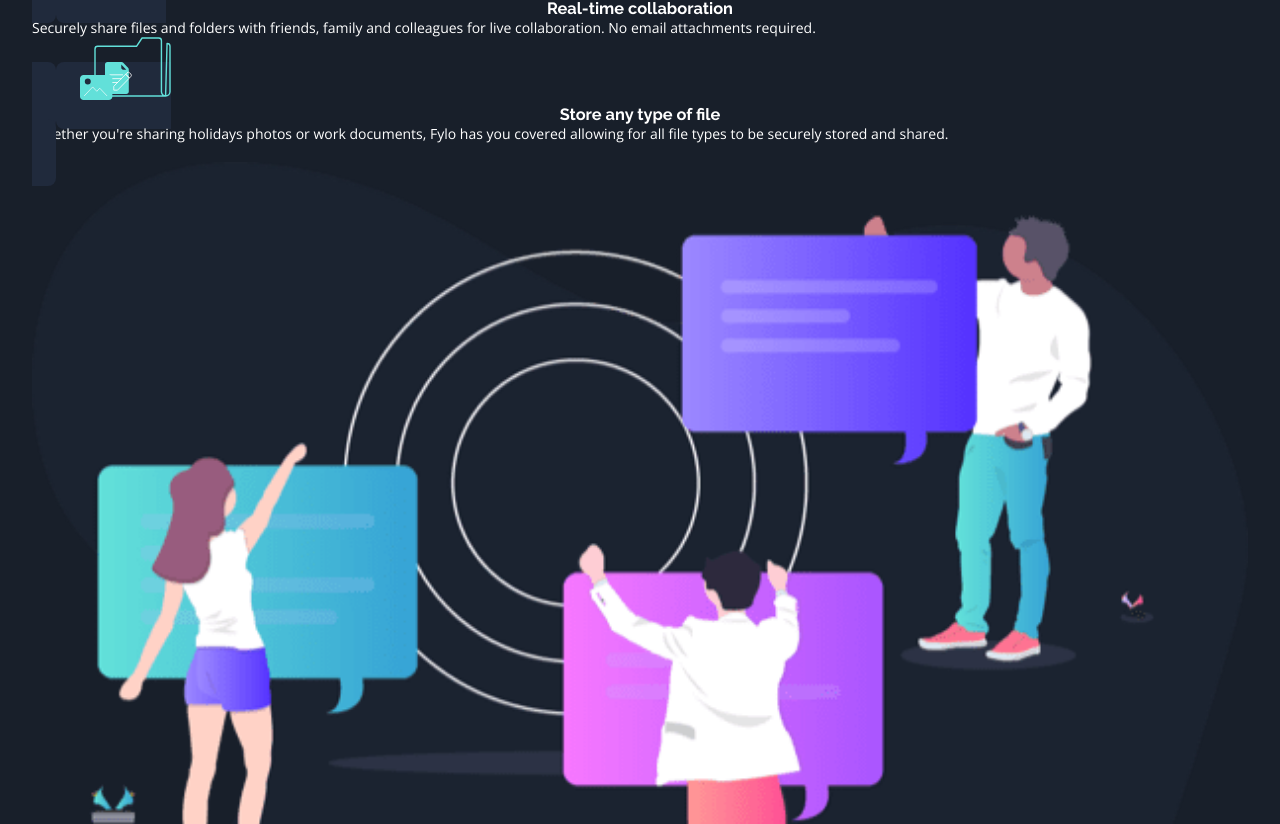
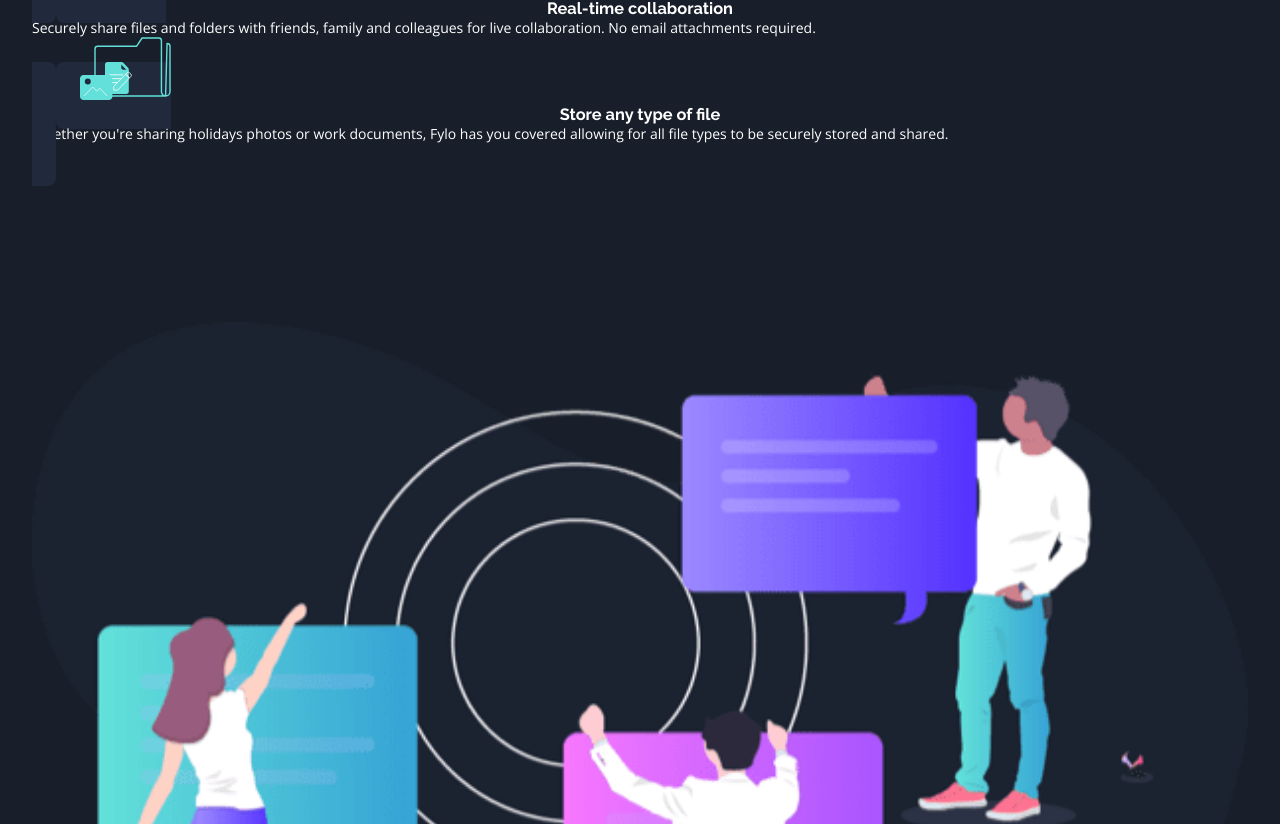
Before and after one commit to mglatki/fylo-dark-theme-landing-page-ftontend_mentor, a plain HTML site: page index.html in a window 1280 px wide. Shown: the part 1376-2200 px from the top of the page. Drawn offline with nearby package versions, Linux system fonts and the light colour scheme.

Commit message:
Productive section margin

```diff
--- a/styles/style.css
+++ b/styles/style.css
@@ -53,6 +53,10 @@ hero h2 {
 
 .hero_image {
     width: 100%;
+}
+
+.productive_section {
+    margin: 10rem 0;
 }
 
 .productive_section h3,
```
